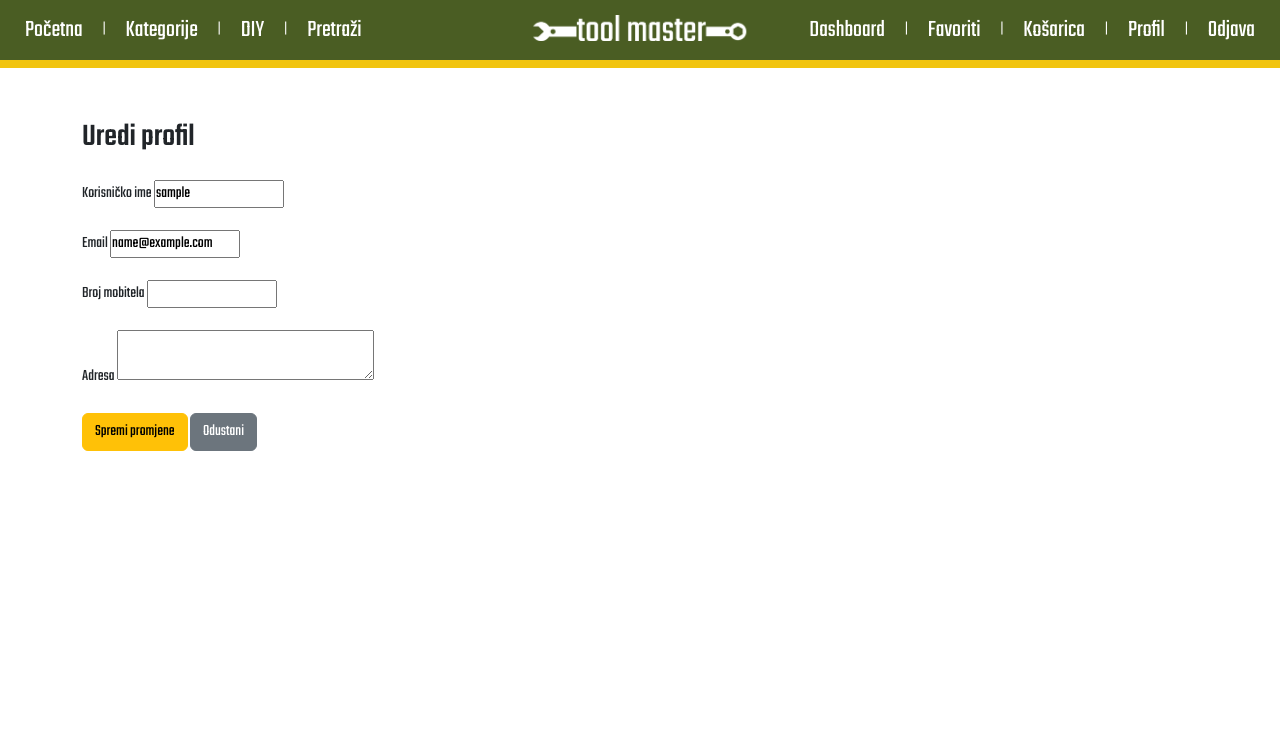
After one commit to bilicfranjo/ToolMaster, a Django app: page /profil/uredi/ in a window 1280 px wide. The commit adds this page. Shown: the top 739 px of the page. Run offline with Django 5.2, Linux system fonts and the light colour scheme; the visitor is signed in with stand-in values (Sample User, id 1); data comes from the database, SQL or seed files in the repository.

Commit message:
Make profile page

```diff
--- a/shop/apps.py
+++ b/shop/apps.py
@@ -4,3 +4,6 @@ from django.apps import AppConfig
 class ShopConfig(AppConfig):
     default_auto_field = 'django.db.models.BigAutoField'
     name = 'shop'
+
+    def ready(self):
+        import shop.signals
--- a/shop/forms.py
+++ b/shop/forms.py
@@ -115,3 +115,26 @@ ProductAttributeFormSet = modelformset_factory(
     can_delete=True,
     labels={'name': 'Naziv atributa'}
 )
+
+
+class ProfileUpdateForm(forms.ModelForm):
+    phone = forms.CharField(label="Broj mobitela", required=False)
+    address = forms.CharField(label="Adresa", required=False, widget=forms.Textarea(attrs={'rows': 2}))
+
+    class Meta:
+        model = User
+        fields = ['username', 'email']
+
+    def __init__(self, *args, **kwargs):
+        self.profile = kwargs.pop('profile')
+        super().__init__(*args, **kwargs)
+        self.fields['username'].label = 'Korisničko ime'
+        self.fields['email'].label = 'Email'
+
+    def save(self, commit=True):
+        user = super().save(commit)
+        self.profile.phone = self.cleaned_data['phone']
+        self.profile.address = self.cleaned_data['address']
+        if commit:
+            self.profile.save()
+        return user
--- a/shop/models.py
+++ b/shop/models.py
@@ -105,10 +105,19 @@ class OrderItem(models.Model):
     order = models.ForeignKey(Order, on_delete=models.CASCADE, related_name='items')
     product = models.ForeignKey('Product', on_delete=models.CASCADE)
     quantity = models.PositiveIntegerField(default=1)
-    price = models.DecimalField(max_digits=10, decimal_places=2)  # cijena u trenutku kupnje
+    price = models.DecimalField(max_digits=10, decimal_places=2)
 
     def __str__(self):
         return f"{self.product.name} x{self.quantity}"
 
     def total(self):
         return self.price * self.quantity
+
+
+class UserProfile(models.Model):
+    user = models.OneToOneField(User, on_delete=models.CASCADE)
+    phone = models.CharField("Broj mobitela", max_length=20, blank=True)
+    address = models.TextField("Adresa", blank=True)
+
+    def __str__(self):
+        return f"Profil: {self.user.username}"
--- /dev/null
+++ b/shop/signals.py
@@ -0,0 +1,9 @@
+from django.db.models.signals import post_save
+from django.dispatch import receiver
+from django.contrib.auth.models import User
+from .models import UserProfile
+
+@receiver(post_save, sender=User)
+def create_user_profile(sender, instance, created, **kwargs):
+    if created:
+        UserProfile.objects.create(user=instance)
--- a/shop/static/shop/css/styles.css
+++ b/shop/static/shop/css/styles.css
@@ -592,3 +592,13 @@ button {
 .contact-info .contact-text {
     font-size: 26px;
 }
+
+/* Profil */
+
+.profile-info p {
+    font-size: 20px;
+}
+
+.profile-info a {
+    font-size: 20px;
+}
--- a/shop/templates/shop/base.html
+++ b/shop/templates/shop/base.html
@@ -58,7 +58,7 @@
                         <span class="divider">|</span>
                         <a href="#">Košarica</a>
                         <span class="divider">|</span>
-                        <a href="#">Profil</a>
+                        <a href="{% url 'user_profile' %}">Profil</a>
                         <span class="divider">|</span>
                         <a href="{% url 'logout' %}">Odjava</a>
                     {% else %}
--- a/shop/templates/shop/dashboard/product_form_dashboard.html
+++ b/shop/templates/shop/dashboard/product_form_dashboard.html
@@ -19,7 +19,6 @@ document.addEventListener('DOMContentLoaded', function () {
     const categorySelect = document.getElementById('id_category');
     const attributesWrapper = document.getElementById('attributes-wrapper');
 
-    // Prethodno spremljene vrijednosti atributa (iz Django view-a)
     const existingValues = {{ attribute_values|safe }};
 
     function createAttributeInput(attr) {
--- a/shop/templates/shop/home.html
+++ b/shop/templates/shop/home.html
@@ -6,7 +6,6 @@
 <section class="hero container mt-4">
     <div class="carousel-wrapper position-relative">
 
-        <!-- Strelice trebaju biti ovdje! -->
         <button class="carousel-control-prev custom-carousel-arrow" type="button" data-bs-target="#mainCarousel" data-bs-slide="prev">
             <svg xmlns="http://www.w3.org/2000/svg" width="32" height="32" fill="black" viewBox="0 0 16 16">
                 <path fill-rule="evenodd" d="M11.354 1.354a.5.5 0 0 1 0 .708L6.707 6.707l4.647 4.647a.5.5 0 0 1-.708.708l-5-5a.5.5 0 0 1 0-.708l5-5a.5.5 0 0 1 .708 0z"/>
@@ -19,7 +18,6 @@
             </svg>
         </button>
 
-        <!-- Carousel mora biti unutar .carousel-wrapper ali bez strelica -->
         <div id="mainCarousel" class="carousel slide" data-bs-ride="carousel">
             <div class="carousel-inner">
                 {% for banner in banners %}
@@ -74,7 +72,6 @@
                 </a>
         </div>
 
-        <!-- Strelice -->
         <div class="swiper-button-prev category-swiper-prev">
             <svg xmlns="http://www.w3.org/2000/svg" width="24" height="24" fill="black" viewBox="0 0 16 16">
                 <path fill-rule="evenodd" d="M11.354 1.354a.5.5 0 0 1 0 .708L6.707 6.707l4.647 4.647a.5.5 0 0 1-.708.708l-5-5a.5.5 0 0 1 0-.708l5-5a.5.5 0 0 1 .708 0z"/>
@@ -133,7 +130,6 @@
         </div>
     </div>
 
-        <!-- Strelice -->
     <div class="swiper-button-prev">
         <svg xmlns="http://www.w3.org/2000/svg" width="24" height="24" fill="black" viewBox="0 0 16 16">
         <path fill-rule="evenodd" d="M11.354 1.354a.5.5 0 0 1 0 .708L6.707 6.707l4.647 4.647a.5.5 0 0 1-.708.708l-5-5a.5.5 0 0 1 0-.708l5-5a.5.5 0 0 1 .708 0z"/>
--- /dev/null
+++ b/shop/templates/shop/profile_edit.html
@@ -0,0 +1,37 @@
+{% extends 'shop/base.html' %}
+
+{% block content %}
+<div class="container py-5">
+    <h2 class="mb-4">Uredi profil</h2>
+
+    <form method="post">
+        {% csrf_token %}
+        <div class="mb-3">
+            <label for="id_username" class="form-label">Korisničko ime</label>
+            {{ form.username }}
+            {{ form.username.errors }}
+        </div>
+
+        <div class="mb-3">
+            <label for="id_email" class="form-label">Email</label>
+            {{ form.email }}
+            {{ form.email.errors }}
+        </div>
+
+        <div class="mb-3">
+            <label for="id_phone" class="form-label">Broj mobitela</label>
+            {{ form.phone }}
+            {{ form.phone.errors }}
+        </div>
+
+        <div class="mb-3">
+            <label for="id_address" class="form-label">Adresa</label>
+            {{ form.address }}
+            {{ form.address.errors }}
+        </div>
+
+        <button type="submit" class="btn btn-warning">Spremi promjene</button>
+        <a href="{% url 'user_profile' %}" class="btn btn-secondary">Odustani</a>
+    </form>
+</div>
+{% endblock %}
--- a/shop/urls.py
+++ b/shop/urls.py
@@ -1,4 +1,5 @@
 from django.urls import path
+from django.contrib.auth import views as auth_views
 from .views import (home_view, register_view, login_view,
                     logout_view, diy_list_view, diy_detail_view,
                     dashboard_home, admin_products_list, admin_product_create,
@@ -8,7 +9,7 @@ from .views import (home_view, register_view, login_view,
                     admin_banner_delete, admin_category_list, admin_category_create,
                     admin_category_edit, admin_category_delete, get_attributes_for_category,
                     admin_user_list, admin_user_delete, toggle_user_staff_status,
-                    admin_order_list, admin_order_detail)
+                    admin_order_list, admin_order_detail, profile_view, profile_edit_view)
 
 urlpatterns = [
     path('', home_view, name="home"),
@@ -40,5 +41,8 @@ urlpatterns = [
     path('dashboard/korisnici/<int:pk>/staff-toggle/', toggle_user_staff_status, name='admin_user_staff_toggle'),
     path('dashboard/narudzbe/', admin_order_list, name='admin_order_list'),
     path('dashboard/narudzbe/<int:pk>/', admin_order_detail, name='admin_order_detail'),
-
+    path('profil/', profile_view, name='user_profile'),
+    path('profil/uredi/', profile_edit_view, name='user_profile_edit'),
+    path('profil/promijeni-lozinku/', auth_views.PasswordChangeView.as_view(template_name='shop/password_change.html'), name='password_change'),
+path('profil/promijeni-lozinku/gotovo/', auth_views.PasswordChangeDoneView.as_view(template_name='shop/password_change_done.html'), name='password_change_done'),
 ]
--- a/shop/views.py
+++ b/shop/views.py
@@ -7,6 +7,9 @@ from django.contrib.admin.views.decorators import staff_member_required
 from .forms import ProductForm, DIYVideoForm, BannerForm, CategoryForm, ProductAttributeFormSet
 from django.shortcuts import get_object_or_404
 from django.http import JsonResponse
+from django.contrib.auth.decorators import login_required
+from .models import Order, UserProfile
+from .forms import ProfileUpdateForm
 
 # Home
 def home_view(request):
@@ -18,6 +21,33 @@ def home_view(request):
         'categories': categories,
         'popular_products' : popular_products,
         })
+
+# Profil
+@login_required
+def profile_view(request):
+    profile = UserProfile.objects.get(user=request.user)
+    orders = Order.objects.filter(user=request.user).order_by('-created_at')
+    return render(request, 'shop/profile.html', {
+        'user': request.user,
+        'profile': profile,
+        'orders': orders,
+    })
+
+
+@login_required
+def profile_edit_view(request):
+    profile = UserProfile.objects.get(user=request.user)
+
+    if request.method == 'POST':
+        form = ProfileUpdateForm(request.POST, instance=request.user, profile=profile)
+        if form.is_valid():
+            form.save()
+            return redirect('user_profile')
+    else:
+        form = ProfileUpdateForm(instance=request.user, profile=profile)
+
+    return render(request, 'shop/profile_edit.html', {'form': form})
+
 
 # Autentikacija
 def register_view(request):
```
Also changed, not shown: shop/static/shop/css/dashboard.css (+12 -4 lines), shop/templates/shop/password_change.html (added, +17 -0 lines), shop/templates/shop/password_change_done.html (added, +8 -0 lines), shop/templates/shop/profile.html (added, +53 -0 lines), shop/migrations/0012_userprofile.py (added). Lines whose indentation alone changed are shown as unchanged.
